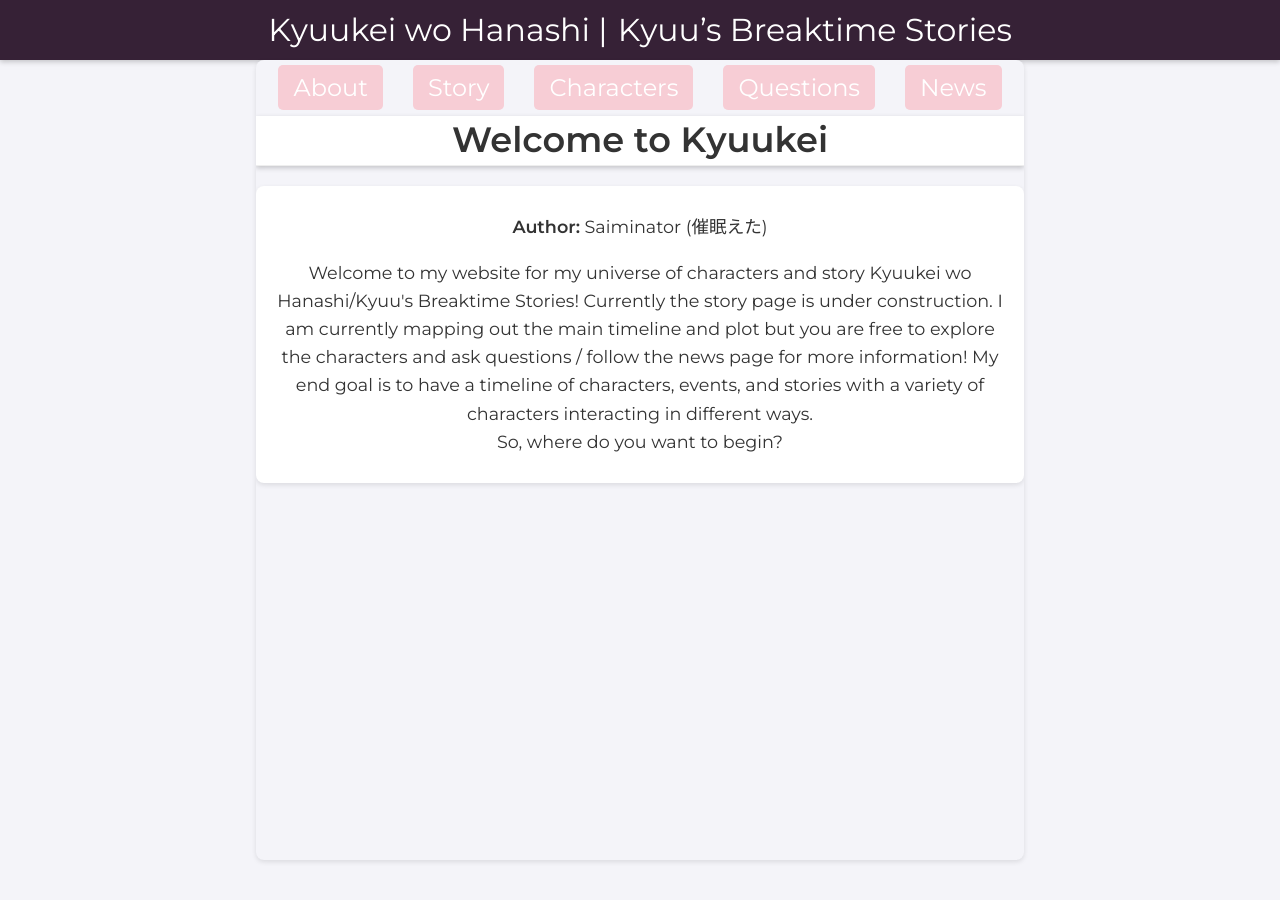
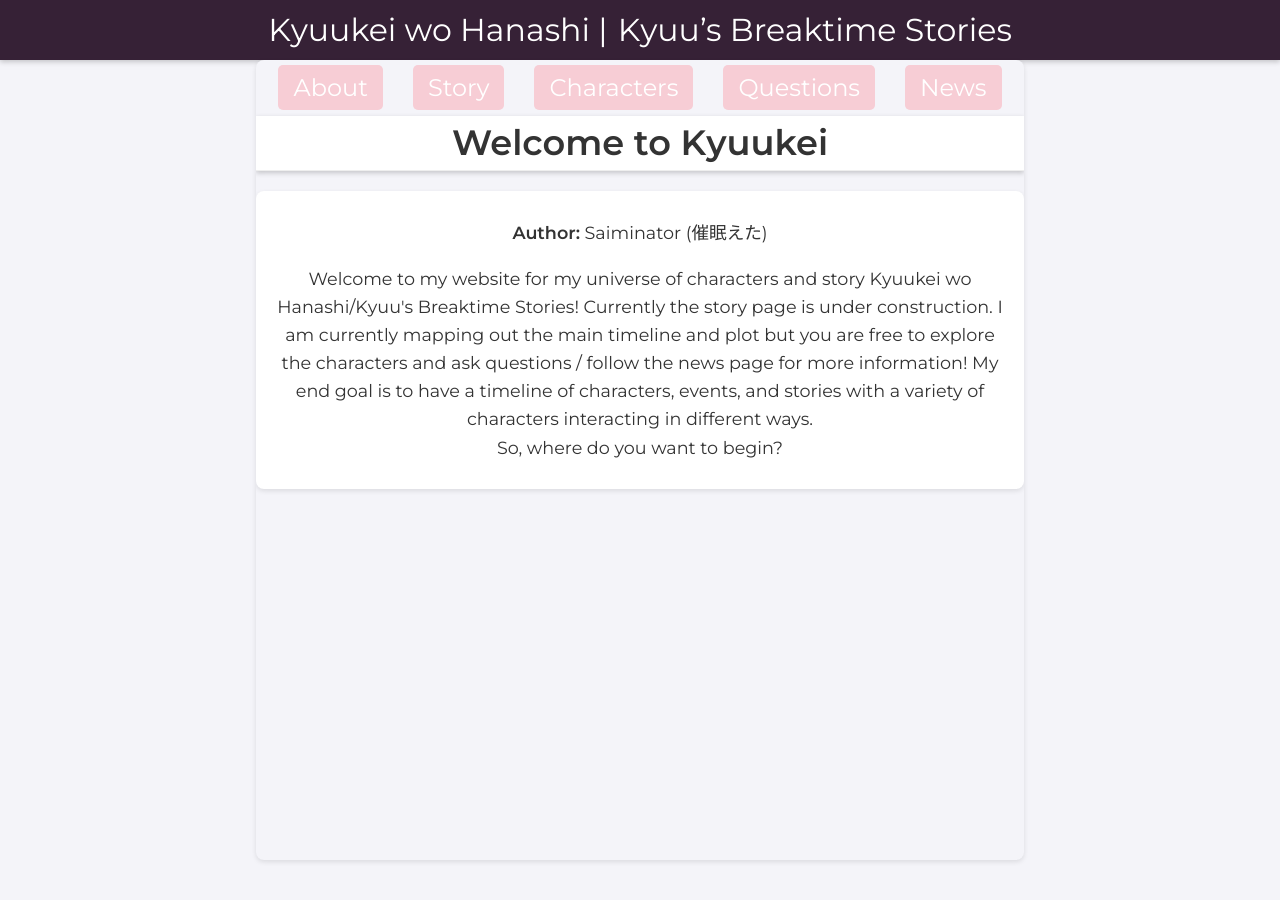
Before and after one commit to Saiminator/Kyuukei, a Jekyll site: the page built from index.html, in a window 1280 px wide. Built offline with Jekyll 4.4.1, drawn with Linux system fonts in a browser that asks for light colours.

Commit message:
Update style.css

```diff
--- a/css/style.css
+++ b/css/style.css
@@ -32,7 +32,7 @@
 
 body {
   font-family: 'Montserrat', sans-serif;
-  font-size: 1.1rem;
+  font-size: 1.1rem;  /* Increased base size */
   background: #f4f4f9;
   color: #333;
   line-height: 1.6;
@@ -50,7 +50,7 @@
   width: 100%;
 }
 
-/* Desktop: show side boxes when viewport is at least 1280px wide */
+/* On desktop: show side boxes when viewport is at least 1280px wide */
 @media (min-width: 1280px) {
   .page-wrapper {
     display: flex;
@@ -58,7 +58,7 @@
   .side-box {
     display: block;
     width: 20%;
-    height: calc(100vh - 60px);
+    height: calc(100vh - 60px); /* Below header (60px) */
     overflow: hidden;
   }
   .side-box img {
@@ -87,6 +87,7 @@
   box-shadow: 0 2px 5px rgba(0,0,0,0.2);
   width: 100%;
   margin: 0;
+  margin-bottom: 0;
 }
 
 @media (min-width: 1024px) {
@@ -144,7 +145,7 @@
   .nav-menu-desktop { display: none !important; }
 }
 
-/* Mobile Navigation (≤600px) */
+/* Mobile Navigation (for ≤600px) */
 @media (max-width: 600px) {
   #nav-mobile {
     position: sticky;
@@ -156,7 +157,7 @@
   }
   #nav-mobile-menu {
     list-style: none;
-    display: none;
+    display: none; /* toggled via JS */
     flex-direction: column;
     align-items: center;
     width: 100%;
@@ -544,9 +545,9 @@
   background: #fff;
   border-bottom: 1px solid #eee;
   text-align: center;
-  height: 50px;
   line-height: 50px;
   margin: 0;
+  min-height: 50px;
 }
 .section-fixed-title .section-header h1 {
   margin: 0;
```
